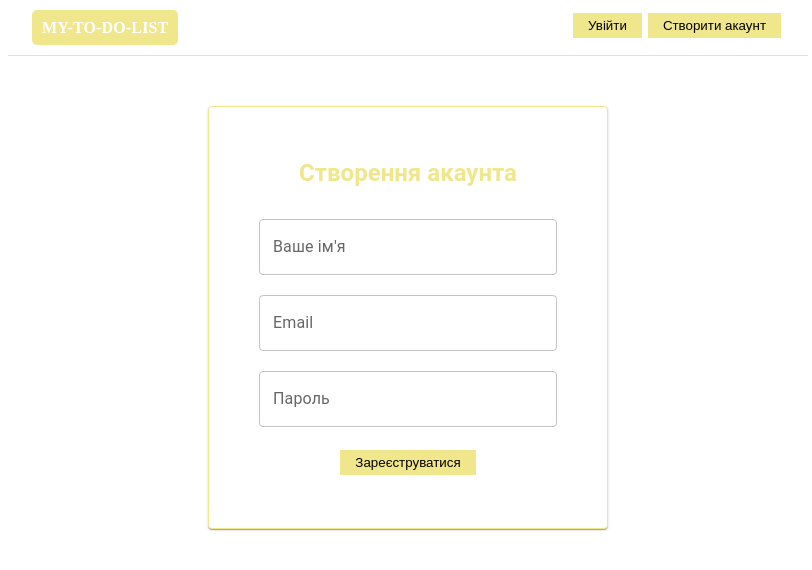
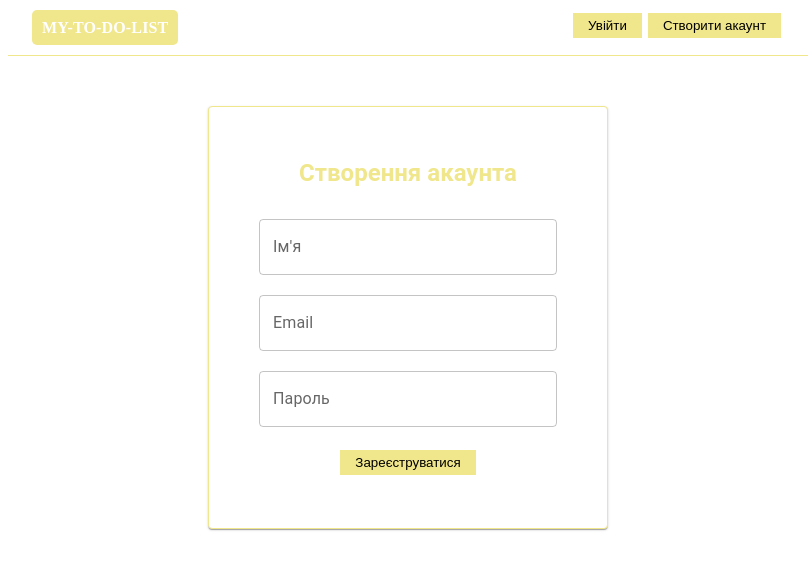
Before and after one commit to vladimirvikulin/Project-Manager, a React (Create React App) app: page /register in a window 1280 px wide. Shown: the top 570 px of the page, without its empty margins (232-1044 px from the left). Built offline with nearby package versions, Linux system fonts and the light colour scheme; no server answers.

Commit message:
added registration functionality

```diff
--- a/src/pages/Registration/Registration.js
+++ b/src/pages/Registration/Registration.js
@@ -1,4 +1,8 @@
 import React from 'react';
+import { useDispatch, useSelector } from "react-redux";
+import { fetchRegister, selectIsAuth } from "../../redux/slices/auth";
+import { useForm } from "react-hook-form";
+import { Navigate } from "react-router-dom";
 import Typography from '@mui/material/Typography';
 import TextField from '@mui/material/TextField';
 import Paper from '@mui/material/Paper';
@@ -6,17 +10,67 @@ import styles from './Registration.module.css';
 import MyButton from '../../components/ui/button/MyButton';
 
 const Registration = () => {
+    const isAuth = useSelector(selectIsAuth);
+    const dispatch = useDispatch();
+    const {
+        register,
+        handleSubmit,
+        formState: { errors, isValid }
+    } = useForm({
+    defaultValues: {
+        fullName: '',
+        email: '',
+        password: '',
+    },
+        mode: 'onChange'
+  });
+    const onSubmit = async (values) => {
+        const data = await dispatch(fetchRegister(values));
+        if (!data.payload) return alert('Не вдалося зареєструватися');
+        if ('token' in data.payload) {
+            window.localStorage.setItem('token', data.payload.token);
+        }
+    };
+
+    if (isAuth) {
+        return <Navigate to='/'/>
+    }
   return (
     <Paper classes={{ root: styles.root }}>
-      <Typography classes={{ root: styles.title }} variant="h5">
-        Створення акаунта
-      </Typography>
-      <TextField className={styles.field} label="Ваше ім'я" fullWidth />
-      <TextField className={styles.field} label="Email" fullWidth />
-      <TextField className={styles.field} label="Пароль" fullWidth />
-      <MyButton>
-        Зареєструватися
-      </MyButton>
+        <Typography classes={{ root: styles.title }} variant="h5">
+            Створення акаунта
+        </Typography>
+        <form onSubmit={handleSubmit(onSubmit)}>
+                <TextField
+                    className={styles.field}
+                    type='fullName'
+                    label="Ім'я"
+                    error={Boolean(errors.fullName?.message)}
+                    helperText={errors.fullName?.message}
+                    {...register('fullName', {required: 'Вкажіть і\'мя'})}
+                    fullWidth
+               />
+                <TextField
+                    className={styles.field}
+                    type='email'
+                    label="Email"
+                    error={Boolean(errors.email?.message)}
+                    helperText={errors.email?.message}
+                    {...register('email', {required: 'Вкажіть пошту'})}
+                    fullWidth
+               />
+                <TextField
+                    className={styles.field}
+                    label="Пароль"
+                    error={Boolean(errors.password?.message)}
+                    helperText={errors.password?.message}
+                    {...register('password', {required: 'Вкажіть пароль'})}
+                    fullWidth
+               />
+                <MyButton disabled = {!isValid} type='submit'>
+                    Зареєструватися
+                </MyButton>
+            </form>
     </Paper>
   );
 };
--- a/src/redux/slices/auth.js
+++ b/src/redux/slices/auth.js
@@ -8,6 +8,11 @@ export const fetchAuth = createAsyncThunk('auth/fetchAuth', async (params) => {
 
 export const fetchAuthMe = createAsyncThunk('auth/fetchAuthMe', async () => {
     const {data} = await axios.get('/auth/me');
+    return data;
+});
+
+export const fetchRegister = createAsyncThunk('auth/fetchRegister', async (params) => {
+    const {data} = await axios.post('/auth/register', params);
     return data;
 });
 
@@ -49,6 +54,18 @@ const authSlice = createSlice({
             state.status = 'error';
             state.data = null;
         },
+        [fetchRegister.pending]: (state) => {
+            state.status = 'loading';
+            state.data = null;
+        },
+        [fetchRegister.fulfilled]: (state, action) => {
+            state.status = 'loaded';
+            state.data = action.payload;
+        },
+        [fetchRegister.rejected]: (state) => {
+            state.status = 'error';
+            state.data = null;
+        },
     }
 });
 
```
